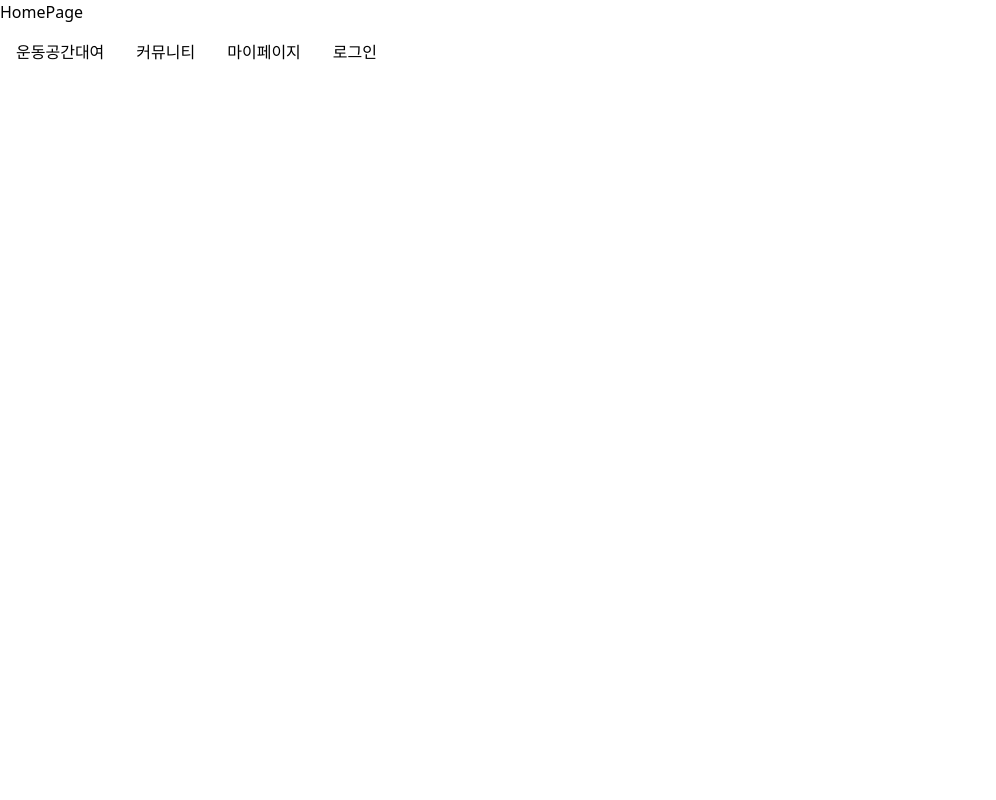
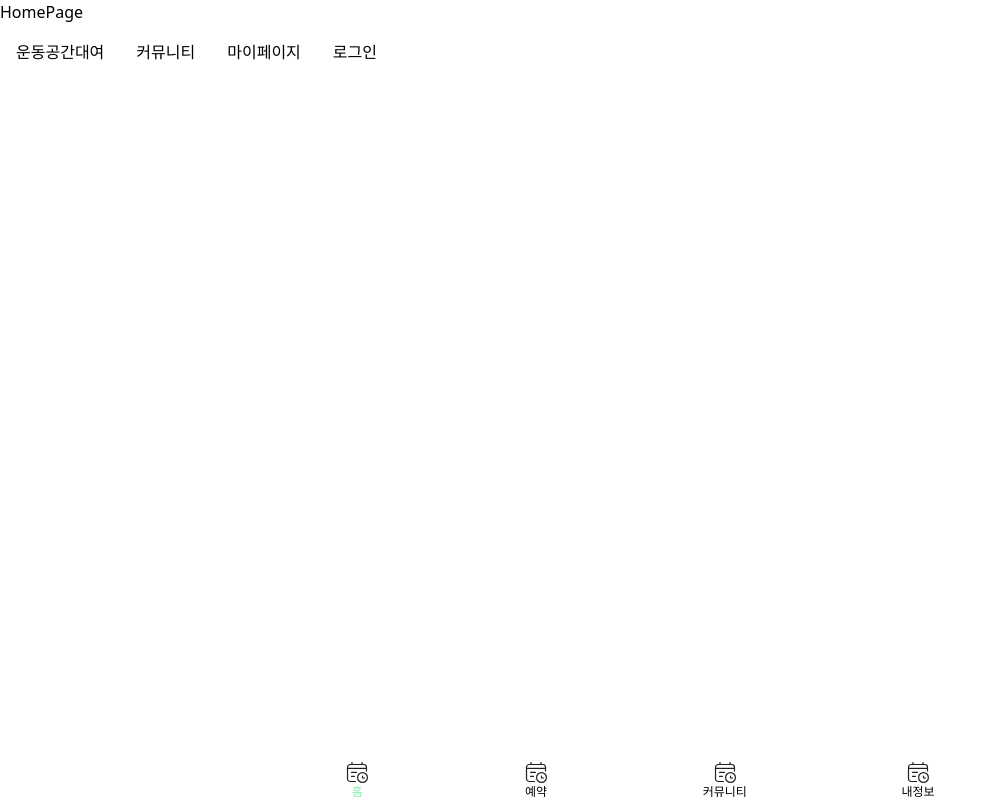
Before and after one commit to healthHealther/healthHealtherFE, a React (Create React App) app: page / in a window 1280 px wide. Shown: the whole page, without its empty margins (0-996 px from the left). Built offline with nearby package versions, Linux system fonts and the light colour scheme.

Commit message:
Add: 네비게이션바

```diff
--- /dev/null
+++ b/src/components/NavBar.tsx
@@ -0,0 +1,57 @@
+import React from "react";
+import { Link } from "react-router-dom";
+import reservationListIcon from "../assets/reservation-list.svg";
+interface pageTitleProps {
+  pageTitle: "home" | "spaceRent" | "community" | "myPage";
+}
+export default function NavBar(props: pageTitleProps) {
+  const currentPage = props.pageTitle;
+  return (
+    <div className="fixed mx-auto left-0 right-0 bottom-0 max-w-[744px] min-w-[390px] flex justify-around ">
+      <Link
+        to={"/"}
+        className={`${
+          currentPage === "home" ? "text-green-300" : "text-black"
+        } w-[24] h-[39] flex justify-center items-center flex-col`}
+      >
+        <div>
+          <img src={reservationListIcon} alt="홈" className="w-full" />
+        </div>
+        <p className="text-xs ">홈</p>
+      </Link>
+      <Link
+        to={"/spaceRent"}
+        className={`${
+          currentPage === "spaceRent" ? "text-green-300" : "text-black"
+        } w-[24] h-[39] flex justify-center items-center flex-col`}
+      >
+        <div>
+          <img src={reservationListIcon} alt="예약" />
+        </div>
+        <p className="text-xs ">예약</p>
+      </Link>
+      <Link
+        to={"/community"}
+        className={`${
+          currentPage === "community" ? "text-green-300" : "text-black"
+        } w-[24] h-[39] flex justify-center items-center flex-col`}
+      >
+        <div>
+          <img src={reservationListIcon} alt="커뮤니티" />
+        </div>
+        <p className="text-xs ">커뮤니티</p>
+      </Link>
+      <Link
+        to={"/myPage"}
+        className={`${
+          currentPage === "myPage" ? "text-green-300" : "text-black"
+        } w-[24] h-[39] flex justify-center items-center flex-col`}
+      >
+        <div>
+          <img src={reservationListIcon} alt="내정보" />
+        </div>
+        <p className="text-xs ">내정보</p>
+      </Link>
+    </div>
+  );
+}
--- a/src/index.tsx
+++ b/src/index.tsx
@@ -1,5 +1,4 @@
 import React from "react";
-
 import { createBrowserRouter, RouterProvider } from "react-router-dom";
 import ReactDOM from "react-dom/client";
 import "./index.css";
--- a/src/page/home/HomePage.tsx
+++ b/src/page/home/HomePage.tsx
@@ -1,8 +1,10 @@
 import React from "react";
 import { Link } from "react-router-dom";
+import NavBar from "../../components/NavBar";
 
 export default function HomePage() {
   return (
+    <div>
       <div>
         HomePage
         <div className="mt-4">
@@ -19,6 +21,8 @@ export default function HomePage() {
             로그인
           </Link>
         </div>
+        <NavBar pageTitle={"home"} />
+      </div>
     </div>
   );
 }
```
Also changed, not shown: src/assets/reservation-list.svg (added), 1 other file (tests, documents, lock files or other folders). Lines whose indentation alone changed are shown as unchanged.
